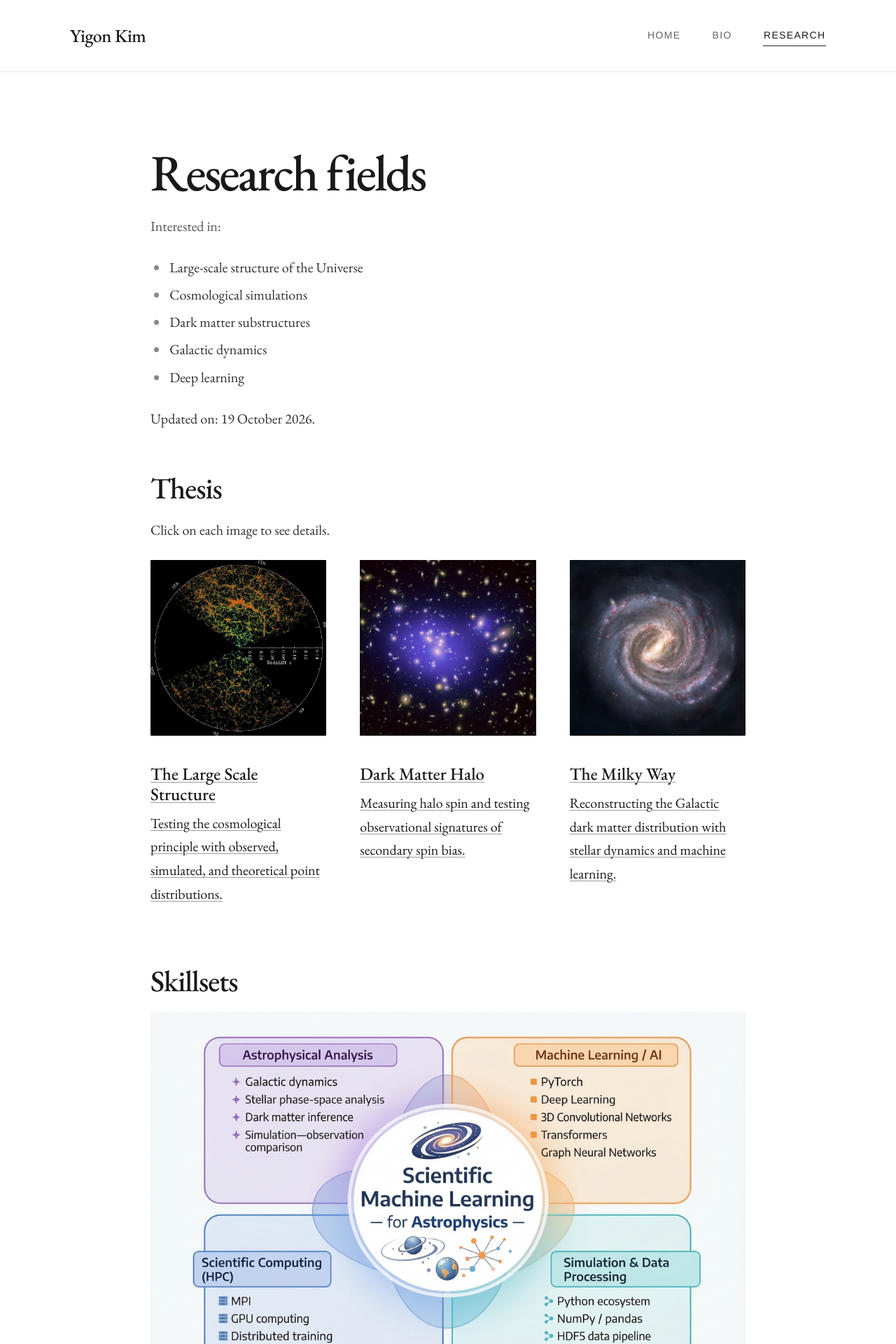
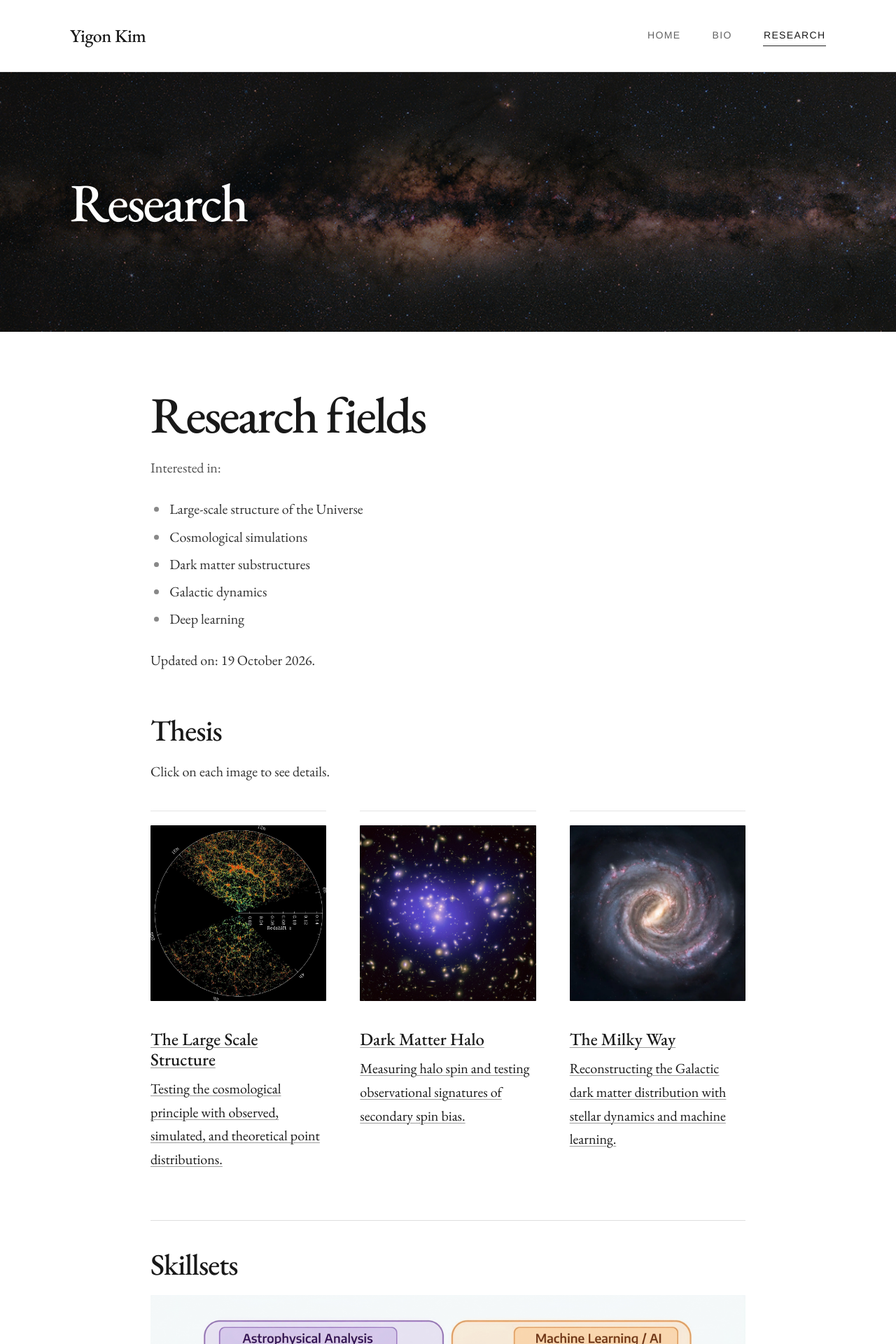
Before and after one commit to yigon/yigon.github.io, a Jekyll site: the page built from research.md, in a window 1280 px wide. Shown: the top 1920 px of the page at 70% size. Built offline with Jekyll 4.4.1, drawn with Linux system fonts in a browser that asks for light colours.

Commit message:
Layout update

```diff
--- a/_layouts/default.html
+++ b/_layouts/default.html
@@ -30,7 +30,29 @@
     </div>
   </header>
 
-  <main id="main-content" class="site-main">
+  {% comment %}
+    Shared page title banner. Override its title with hero_title in a page's
+    front matter. Remove the old first Markdown # heading to avoid duplication.
+  {% endcomment %}
+  {% assign is_home_page = false %}
+  {% if page.url == '/' or page.path == 'index.md' %}
+    {% assign is_home_page = true %}
+  {% endif %}
+  {% if is_home_page %}
+    {% assign heading = page.hero_title | default: site.title | default: 'Yigon Kim' %}
+  {% else %}
+    {% assign heading = page.hero_title | default: page.title | default: 'Untitled' %}
+  {% endif %}
+
+  {% unless page.hide_hero %}
+  <section class="page-hero" aria-labelledby="page-hero-title">
+    <div class="site-shell page-hero__inner">
+      <h1 class="page-hero__title" id="page-hero-title">{{ heading | escape }}</h1>
+    </div>
+  </section>
+  {% endunless %}
+
+  <main id="main-content" class="site-main{% if page.wide_layout %} site-main--wide{% endif %}">
     {{ content }}
   </main>
 
--- a/assets/css/monotone.css
+++ b/assets/css/monotone.css
@@ -145,15 +145,61 @@ button, input, textarea, select { font: inherit; }
 .site-main .profile-layout { display: grid; grid-template-columns: 1fr minmax(180px, 35%); gap: 2rem; align-items: start; }
 .site-main .profile-layout figure { margin: 0; }
 
-.research-grid {
+/* Research: optional wide page with side-by-side project details. */
+.site-main--wide { width: min(1020px, calc(100% - 88px)); }
+.site-main .research-grid {
   display: grid;
   grid-template-columns: repeat(3, minmax(0, 1fr));
   gap: 2.25rem 3rem;
+  margin: 2.4rem 0 3.5rem;
 }
-.research-wide {
-  max-width: 1200px;
-  margin-inline: auto;
+.site-main .research-card {
+  min-width: 0;
+  border-top: 1px solid var(--hairline);
+  padding-top: 1.25rem;
 }
+.site-main .research-card__index {
+  display: block;
+  margin-bottom: .7rem;
+  color: var(--muted);
+  font: 500 11px/1.5 var(--sans);
+  letter-spacing: .14em;
+  text-transform: uppercase;
+}
+.site-main .research-card h2 {
+  margin: 0 0 .75rem;
+  font-size: clamp(1.8rem, 2.9vw, 2.4rem);
+  line-height: 1.2;
+}
+.site-main .research-card p { margin-bottom: .85rem; }
+.site-main .research-card__links {
+  display: flex;
+  flex-wrap: wrap;
+  gap: .5rem 1.1rem;
+  margin-top: 1.1rem;
+  font: 500 12px/1.5 var(--sans);
+  letter-spacing: .02em;
+}
+.site-main .research-card__image {
+  display: block;
+  width: 100%;
+  aspect-ratio: 16 / 10;
+  margin: .2rem 0 1.25rem;
+  object-fit: cover;
+  background: var(--soft);
+}
+/* Alternative: figure and description alongside each other in one research row. */
+.site-main .research-entry {
+  display: grid;
+  grid-template-columns: minmax(0, 38%) minmax(0, 1fr);
+  align-items: start;
+  gap: clamp(1.5rem, 4vw, 3rem);
+  border-top: 1px solid var(--hairline);
+  padding: 2.1rem 0;
+}
+.site-main .research-entry__image { width: 100%; aspect-ratio: 4 / 3; object-fit: cover; background: var(--soft); }
+.site-main .research-entry__content h2 { margin: 0 0 .75rem; font-size: clamp(1.7rem, 2.9vw, 2.3rem); }
+.site-main .research-entry__content > :last-child { margin-bottom: 0; }
 
 .site-footer { border-top: 1px solid var(--hairline); }
 .site-footer__inner {
@@ -169,10 +215,8 @@ button, input, textarea, select { font: inherit; }
 }
 .site-footer a { color: inherit; }
 
-@media (max-width: 1000px) {
-  .research-grid {
-    grid-template-columns: repeat(2, minmax(0, 1fr));
-  }
+@media (max-width: 1000px) and (min-width: 701px) {
+  .site-main .research-grid { grid-template-columns: repeat(2, minmax(0, 1fr)); }
 }
 @media (max-width: 700px) {
   .site-shell, .site-main { width: calc(100% - 40px); }
@@ -181,9 +225,12 @@ button, input, textarea, select { font: inherit; }
   .site-nav { gap: 1.8rem; justify-content: flex-start; }
   .site-nav__link { font-size: 12px; padding-bottom: .65rem; }
   .site-main { padding: 62px 0 90px; }
+  .site-main--wide { width: calc(100% - 40px); }
+  .site-main .research-grid { grid-template-columns: 1fr; gap: 2.1rem; }
+  .site-main .research-entry { grid-template-columns: 1fr; gap: 1.2rem; }
+  .site-main .research-entry__image { max-width: 480px; }
   .site-main .profile-layout { grid-template-columns: 1fr; }
   .site-main .profile-layout figure { max-width: 320px; }
-  .research-grid {grid-template-columns: 1fr;}
 }
 @media (max-width: 420px) {
   body { font-size: 18px; }
@@ -194,3 +241,65 @@ button, input, textarea, select { font: inherit; }
   html { scroll-behavior: auto; }
   *, *::before, *::after { transition-duration: .01ms !important; animation-duration: .01ms !important; }
 }
+
+/* ===== Full-width image page title and subsection dividers =====
+ * Images in CSS are resolved relative to /assets/css/monotone.css.
+ * The background below points to /assets/img/220702_MW.jpg.
+ */
+.page-hero {
+  width: 100%;
+  min-height: clamp(250px, 29vw, 400px);
+  display: flex;
+  align-items: center;
+  color: #fff;
+  background-color: #232629;
+  background-image:
+    linear-gradient(90deg, rgba(0, 0, 0, .54), rgba(0, 0, 0, .23)),
+    url("../img/220702_MW.jpg");
+  background-repeat: no-repeat;
+  background-position: center 53%;
+  background-size: cover;
+}
+.page-hero__inner {
+  padding-block: clamp(60px, 8vw, 110px);
+}
+.page-hero__title {
+  max-width: 100%;
+  margin: 0;
+  color: #fff;
+  font-family: var(--serif);
+  font-size: clamp(3rem, 6vw, 5.5rem);
+  font-weight: 500;
+  line-height: 1.07;
+  letter-spacing: -.035em;
+  text-wrap: balance;
+  text-shadow: 0 1px 12px rgba(0, 0, 0, .25);
+}
+/* With the banner outside the content, a smaller content top margin looks neat. */
+.site-main { padding-top: clamp(48px, 6vw, 82px); }
+
+/* Dividers between top-level Markdown subsections, not inside research cards.
+ * The first h2 has no divider; subsequent sibling h2 headings do. */
+.site-main > h2:not(:first-of-type),
+.site-main > section > h2:not(:first-of-type) {
+  border-top: 1px solid #dedede;
+  padding-top: 2.4rem;
+  margin-top: 3.3rem;
+}
+/* If subsections are explicitly wrapped in adjacent <section> blocks. */
+.site-main > section + section:not(.research-grid) {
+  border-top: 1px solid #dedede;
+  padding-top: 2.4rem;
+  margin-top: 3.3rem;
+}
+@media (max-width: 700px) {
+  .page-hero { min-height: 225px; background-position: center 50%; }
+  .page-hero__inner { padding-block: 60px; }
+  .page-hero__title { font-size: clamp(2.8rem, 10vw, 4rem); }
+  .site-main > h2:not(:first-of-type),
+  .site-main > section > h2:not(:first-of-type),
+  .site-main > section + section:not(.research-grid) {
+    padding-top: 1.75rem;
+    margin-top: 2.3rem;
+  }
+}
```
Also changed, not shown: hero-and-divider-additions.css (added, +62 -0 lines), README.md.
